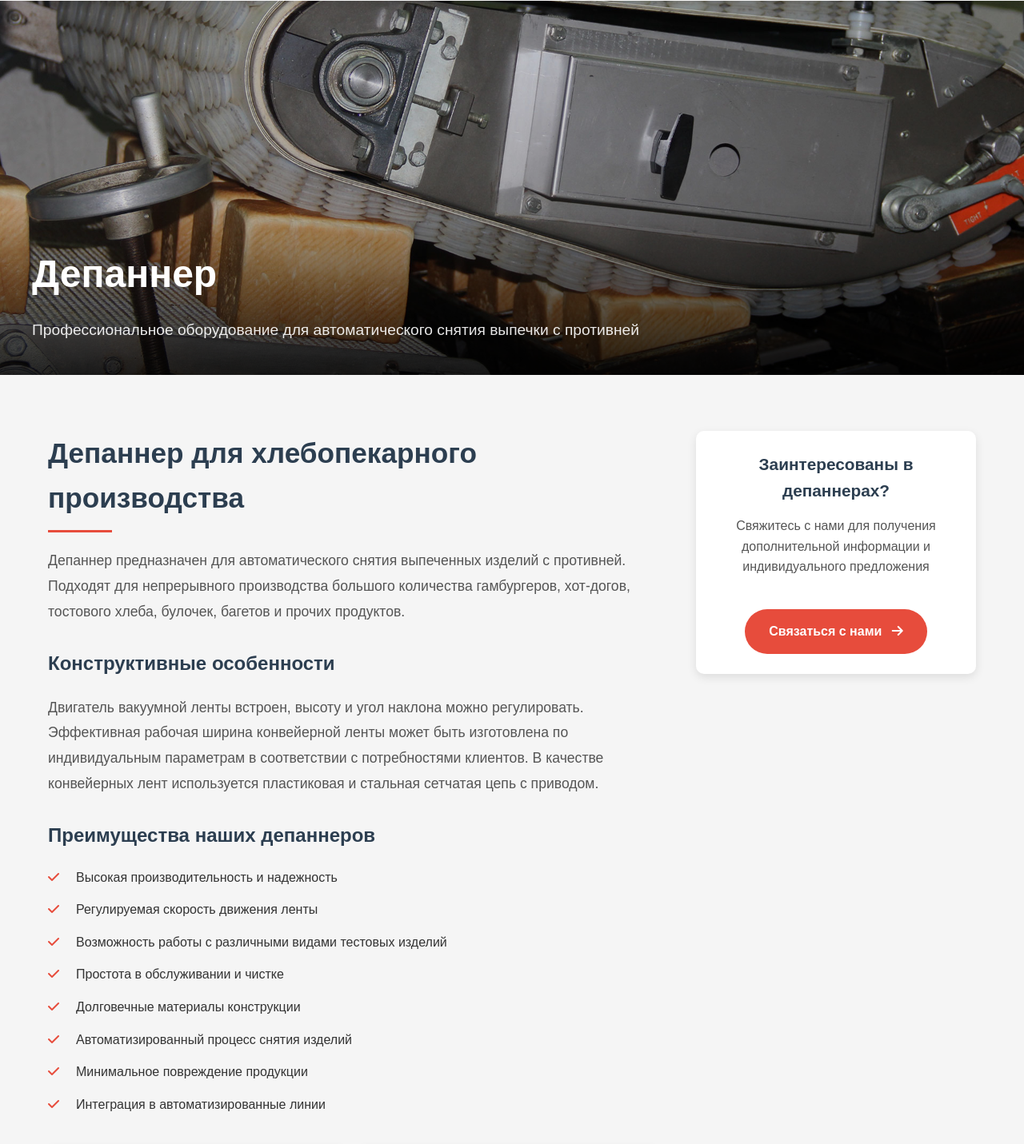
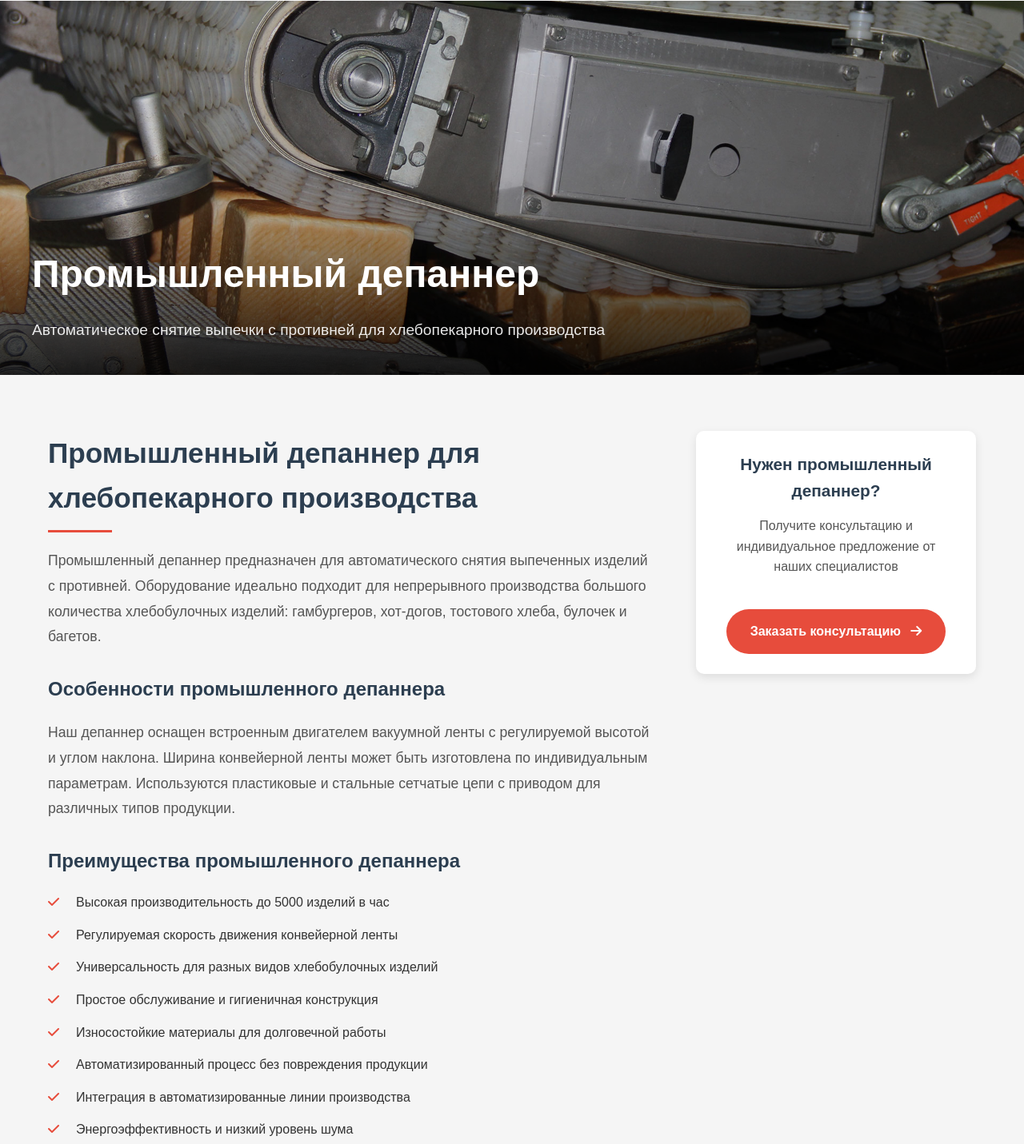
Before and after one commit to KarinaNull/BQF, a plain HTML site: page depanner.html in a window 1280 px wide. Shown: the part 117-1548 px from the top of the page at 80% size. Drawn offline with Linux system fonts and the light colour scheme.

Commit message:
оптимизация депаннера еще раз

```diff
--- a/depanner.html
+++ b/depanner.html
@@ -2,35 +2,34 @@
 <html lang="ru">
 
 <head>
+    <meta charset="UTF-8">
+    <meta name="viewport" content="width=device-width, initial-scale=1.0">
+    <title>Промышленный депаннер для хлебобулочных изделий | BQF Industrial</title>
+    <meta name="description"
+        content="Купить промышленный депаннер для автоматического снятия выпечки с противней. Высокое качество, надежность, доставка по России.">
+    <link rel="canonical" href="https://bqf-industrial.ru/depanner.html" />
+    <link rel="icon" href="img/favicon.ico" type="image/x-icon">
+
     <!-- Open Graph / Facebook -->
     <meta property="og:type" content="website">
     <meta property="og:url" content="https://bqf-industrial.ru/depanner.html">
-    <meta property="og:title" content="Депаннер | BQF Industrial - Профессиональное хлебопекарное оборудование">
+    <meta property="og:title" content="Промышленный депаннер для хлебобулочных изделий | BQF Industrial">
     <meta property="og:description"
-        content="Профессиональный депаннер от BQF Industrial для автоматического снятия выпечки с противней. Высокое качество и надежность.">
+        content="Профессиональный депаннер для автоматического снятия выпечки с противней. Высокое качество и надежность.">
     <meta property="og:image" content="https://bqf-industrial.ru/img/depanner1.jpg">
     <meta property="og:image:width" content="1200">
     <meta property="og:image:height" content="630">
     <meta property="og:site_name" content="BQF Industrial">
+    <meta property="og:locale" content="ru_RU">
+    <meta property="og:image:alt" content="Промышленный депаннер BQF Industrial">
 
     <!-- Twitter Card -->
     <meta property="twitter:card" content="summary_large_image">
     <meta property="twitter:url" content="https://bqf-industrial.ru/depanner.html">
-    <meta property="twitter:title" content="Депаннер | BQF Industrial - Профессиональное хлебопекарное оборудование">
+    <meta property="twitter:title" content="Промышленный депаннер для хлебобулочных изделий | BQF Industrial">
     <meta property="twitter:description"
-        content="Профессиональный депаннер от BQF Industrial для автоматического снятия выпечки с противней. Высокое качество и надежность.">
+        content="Профессиональный депаннер для автоматического снятия выпечки с противней. Высокое качество и надежность.">
     <meta property="twitter:image" content="https://bqf-industrial.ru/img/depanner1.jpg">
-
-    <meta property="og:locale" content="ru_RU">
-    <meta property="og:image:alt" content="Профессиональный депаннер BQF Industrial">
-
-    <meta charset="UTF-8">
-    <meta name="viewport" content="width=device-width, initial-scale=1.0">
-    <title>Депаннер | BQF Industrial - Профессиональное хлебопекарное оборудование</title>
-    <meta name="description"
-        content="Профессиональный депаннер от BQF Industrial для автоматического снятия выпечки с противней. Высокое качество и надежность.">
-    <link rel="canonical" href="https://bqf-industrial.ru/depanner.html" />
-    <link rel="icon" href="img/favicon.ico" type="image/x-icon">
 
     <!-- JSON-LD Structured Data -->
     <script type="application/ld+json">
@@ -596,7 +595,7 @@
         </span>
         <span> / </span>
         <span itemprop="itemListElement" itemscope itemtype="https://schema.org/ListItem">
-            <span itemprop="item"><span itemprop="name">Депаннер</span></span>
+            <span itemprop="item"><span itemprop="name">Промышленный депаннер</span></span>
             <meta itemprop="position" content="3" />
         </span>
     </div>
@@ -619,56 +618,56 @@
     </header>
 
     <div class="product-hero">
-        <img src="img/depanner1.jpg" alt="Депаннер" class="product-hero-image">
+        <img src="img/depanner1.jpg" alt="Промышленный депаннер для хлебобулочных изделий" class="product-hero-image">
         <div class="product-hero-content">
-            <h1 class="product-hero-title">Депаннер</h1>
-            <p class="product-hero-subtitle">Профессиональное оборудование для автоматического снятия выпечки с
-                противней</p>
+            <h1 class="product-hero-title">Промышленный депаннер</h1>
+            <p class="product-hero-subtitle">Автоматическое снятие выпечки с противней для хлебопекарного производства
+            </p>
         </div>
     </div>
 
     <div class="container">
         <div class="product-detail">
             <div class="product-info">
-                <h2 class="product-title">Депаннер для хлебопекарного производства</h2>
+                <h2 class="product-title">Промышленный депаннер для хлебопекарного производства</h2>
                 <p class="product-description">
-                    Депаннер предназначен для автоматического снятия выпеченных изделий с противней. Подходят для
-                    непрерывного производства большого количества гамбургеров, хот-догов, тостового хлеба, булочек,
-                    багетов и прочих продуктов.
+                    Промышленный депаннер предназначен для автоматического снятия выпеченных изделий с противней.
+                    Оборудование идеально подходит для непрерывного производства большого количества хлебобулочных
+                    изделий: гамбургеров, хот-догов, тостового хлеба, булочек и багетов.
                 </p>
 
-                <h3 class="features-title">Конструктивные особенности</h3>
+                <h3 class="features-title">Особенности промышленного депаннера</h3>
                 <p class="product-description">
-                    Двигатель вакуумной ленты встроен, высоту и угол наклона можно регулировать. Эффективная рабочая
-                    ширина конвейерной ленты может быть изготовлена по индивидуальным параметрам в соответствии с
-                    потребностями клиентов. В качестве конвейерных лент используется пластиковая и стальная сетчатая
-                    цепь с приводом.
+                    Наш депаннер оснащен встроенным двигателем вакуумной ленты с регулируемой высотой и углом наклона.
+                    Ширина конвейерной ленты может быть изготовлена по индивидуальным параметрам. Используются
+                    пластиковые и стальные сетчатые цепи с приводом для различных типов продукции.
                 </p>
 
-                <h3 class="features-title">Преимущества наших депаннеров</h3>
+                <h3 class="features-title">Преимущества промышленного депаннера</h3>
                 <ul class="feature-list">
-                    <li class="feature-item">Высокая производительность и надежность</li>
-                    <li class="feature-item">Регулируемая скорость движения ленты</li>
-                    <li class="feature-item">Возможность работы с различными видами тестовых изделий</li>
-                    <li class="feature-item">Простота в обслуживании и чистке</li>
-                    <li class="feature-item">Долговечные материалы конструкции</li>
-                    <li class="feature-item">Автоматизированный процесс снятия изделий</li>
-                    <li class="feature-item">Минимальное повреждение продукции</li>
-                    <li class="feature-item">Интеграция в автоматизированные линии</li>
+                    <li class="feature-item">Высокая производительность до 5000 изделий в час</li>
+                    <li class="feature-item">Регулируемая скорость движения конвейерной ленты</li>
+                    <li class="feature-item">Универсальность для разных видов хлебобулочных изделий</li>
+                    <li class="feature-item">Простое обслуживание и гигиеничная конструкция</li>
+                    <li class="feature-item">Износостойкие материалы для долговечной работы</li>
+                    <li class="feature-item">Автоматизированный процесс без повреждения продукции</li>
+                    <li class="feature-item">Интеграция в автоматизированные линии производства</li>
+                    <li class="feature-item">Энергоэффективность и низкий уровень шума</li>
                 </ul>
 
                 <div class="gallery">
                     <div class="gallery-item">
-                        <img src="img/depanner1.jpg" alt="Депаннер для хлебобулочных изделий" class="gallery-image">
+                        <img src="img/depanner1.jpg" alt="Промышленный депаннер для хлебобулочных изделий"
+                            class="gallery-image">
                     </div>
                     <div class="gallery-item">
-                        <img src="img/depanner2.jpg" alt="Депаннер в работе" class="gallery-image">
+                        <img src="img/depanner2.jpg" alt="Депаннер в работе на производстве" class="gallery-image">
                     </div>
                     <div class="gallery-item">
-                        <img src="img/depanner3.jpg" alt="Автоматический депаннер" class="gallery-image">
+                        <img src="img/depanner3.jpg" alt="Автоматический депаннер крупным планом" class="gallery-image">
                     </div>
                     <div class="gallery-item">
-                        <img src="img/depanner4.jpg" alt="Промышленный депаннер" class="gallery-image">
+                        <img src="img/depanner4.jpg" alt="Промышленный депаннер в линии" class="gallery-image">
                     </div>
                     <div class="gallery-item">
                         <div class="video-container">
@@ -691,10 +690,9 @@
 
             <div class="product-sidebar">
                 <div class="contact-card">
-                    <h3 class="contact-title">Заинтересованы в депаннерах?</h3>
-                    <p class="contact-text">Свяжитесь с нами для получения дополнительной информации и индивидуального
-                        предложения</p>
-                    <a href="contact.html" class="btn">Связаться с нами <i class="fas fa-arrow-right"></i></a>
+                    <h3 class="contact-title">Нужен промышленный депаннер?</h3>
+                    <p class="contact-text">Получите консультацию и индивидуальное предложение от наших специалистов</p>
+                    <a href="contact.html" class="btn">Заказать консультацию <i class="fas fa-arrow-right"></i></a>
                 </div>
             </div>
         </div>
```
